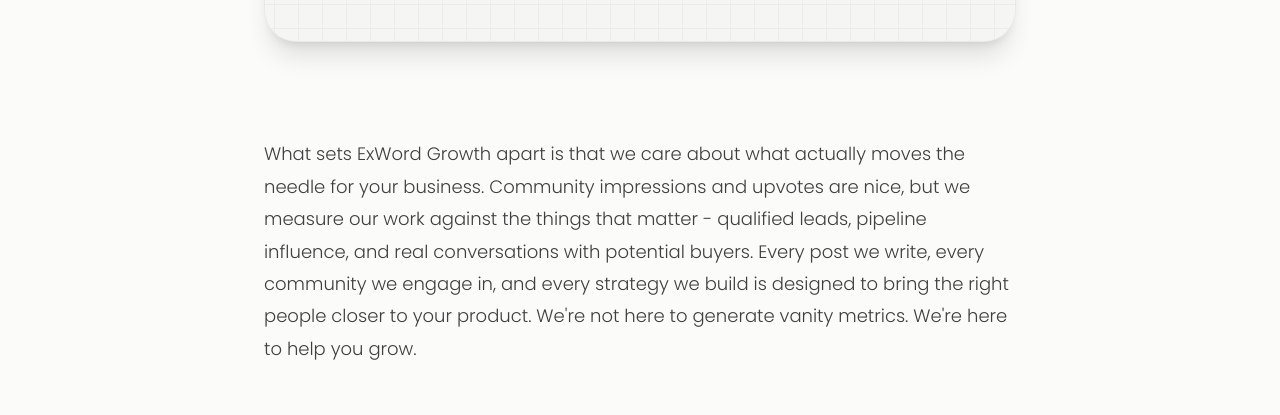
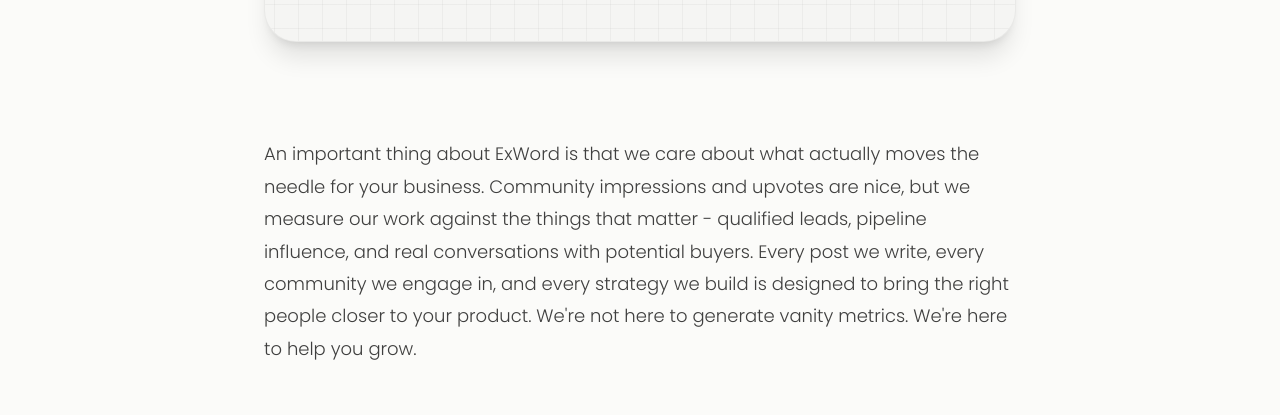
Before and after one commit to Pefee93/exword-growth, a React (Vite) app: page /about in a window 1280 px wide. Shown: the part 2260-2675 px from the top of the page. Built offline with nearby package versions, Linux system fonts and the light colour scheme.

Commit message:
Update About page copy and founder name typography

```diff
--- a/src/pages/AboutUs.tsx
+++ b/src/pages/AboutUs.tsx
@@ -111,7 +111,7 @@
                     </div>
 
                     <p>
-                        What sets ExWord Growth apart is that we care about what actually moves the needle for your business.
+                        An important thing about ExWord is that we care about what actually moves the needle for your business.
                         Community impressions and upvotes are nice, but we measure our work against the things that matter -
                         qualified leads, pipeline influence, and real conversations with potential buyers. Every post we write,
                         every community we engage in, and every strategy we build is designed to bring the right people closer
@@ -193,7 +193,7 @@
                                 <div className="w-full relative rounded-t-[10rem] rounded-b-xl overflow-hidden aspect-[3/4] shadow-2xl">
                                     <img
                                         src="/assets/about3.jpg"
-                                        alt="Ognjen Srdanovic - CEO & Founder"
+                                        alt="Ognjen Srdanović - CEO & Founder"
                                         className="w-full h-full object-cover grayscale-[30%] contrast-125 hover:scale-105 transition-transform duration-[2s] ease-in-out"
                                     />
                                 </div>
@@ -201,7 +201,7 @@
                             <div className="w-full md:w-7/12 flex flex-col justify-center h-full pt-0 md:pt-12">
                                 <div className="flex flex-col gap-2 mb-12">
                                     <h2 className="font-['Instrument_Serif'] text-[56px] md:text-[80px] font-light leading-[1] text-[#1B0624] tracking-tight">
-                                        Ognjen Srdanovic
+                                        Ognjen Srdanović
                                     </h2>
                                     <span className="font-sans font-bold text-[13px] tracking-[0.2em] text-[#1B0624]/60 uppercase">
                                         CEO & Founder
```
